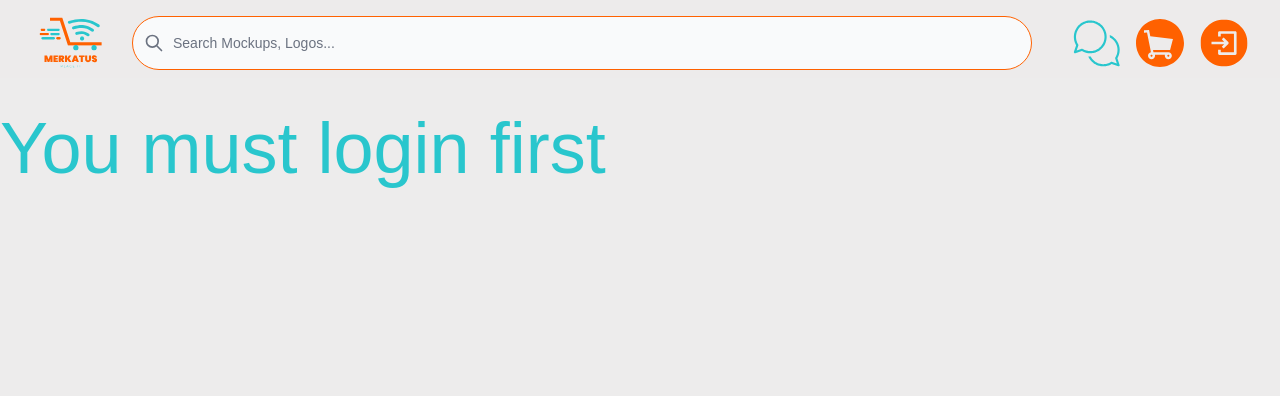
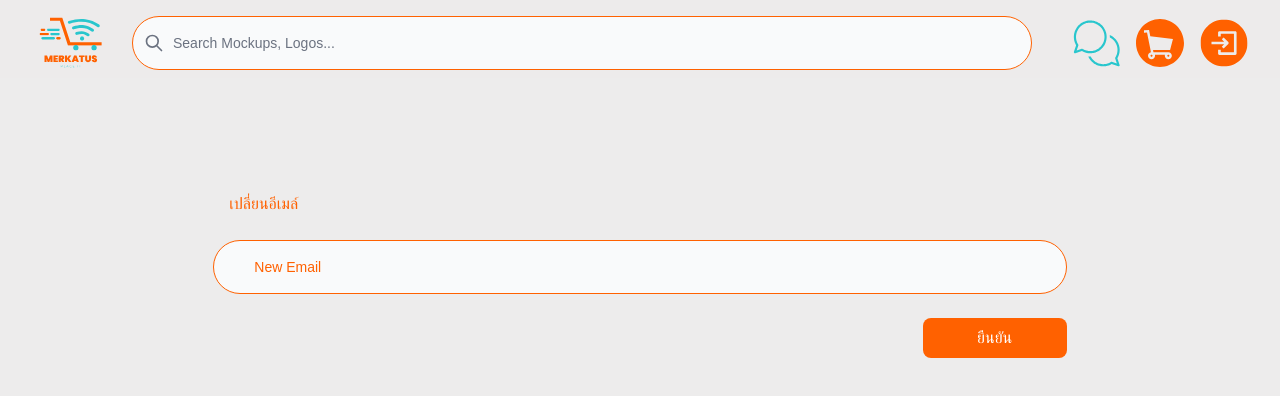
Before and after one commit to natbabo1/CC12-Merkatus-web-app, a React (Create React App) app: page /email in a window 1280 px wide. Shown: the top 396 px of the page. Built offline with nearby package versions, Linux system fonts and the light colour scheme.

Commit message:
feature email-change

```diff
--- /dev/null
+++ b/src/pages/ChangeEmailPage.js
@@ -0,0 +1,30 @@
+import React from "react";
+
+function ChangeEmailPage() {
+  return (
+    <form>
+      <div className="pt-20 flex justify-center">
+        <div className="flex flex-col gap-6 w-4/6 ">
+          <span className="text-vivid-orange pl-4">เปลี่ยนอีเมล์</span>
+
+          <input
+            type="text"
+            className="block p-4 pl-10 w-full text-sm placeholder-vivid-orange text-gray-900 bg-gray-50 rounded-full border border-vivid-orange focus:ring-vivid-orange focus:border-vivid-orange"
+            placeholder="New Email"
+          />
+
+          <div className="flex justify-end">
+            <button
+              className={`text-white flex items-center justify-center bg-vivid-orange h-10 w-36 rounded-lg cursor-pointer hover:bg-transparent hover:border-2 hover:border-vivid-orange hover:text-vivid-orange active:bg-mermaid-net active:text-white
+          }`}
+            >
+              ยืนยัน
+            </button>
+          </div>
+        </div>
+      </div>
+    </form>
+  );
+}
+
+export default ChangeEmailPage;
--- a/src/pages/ChangePasswordPage.js
+++ b/src/pages/ChangePasswordPage.js
@@ -12,7 +12,9 @@ function ChangePasswordPage() {
             placeholder="Old Password"
           />
 
-          <button className="text-[#29C6CD] text-right">ลืมรหัสผ่าน ?</button>
+          <button className="text-[#29C6CD] text-right hover:underline ">
+            ลืมรหัสผ่าน ?
+          </button>
 
           <input
             type="text"
--- a/src/pages/SettingPage.js
+++ b/src/pages/SettingPage.js
@@ -1,10 +1,20 @@
 import React from "react";
+
+import { Link } from "react-router-dom";
 
 function SettingPage() {
   return (
     <div className="w-full flex flex-col items-center mt-80 text-center text-vivid-orange text-3xl">
       <div className="flex justify-between items-center px-3 w-full max-w-xl h-20 cursor-pointer hover:text-mermaid-net">
-        <h1 className="">เปลี่ยนรหัสผ่าน</h1>
+        <Link to="/password" className="">
+          เปลี่ยนรหัสผ่าน
+        </Link>
+        <h1 className="">{">"}</h1>
+      </div>
+      <div className="flex justify-between items-center px-3 w-full max-w-xl h-20 cursor-pointer hover:text-mermaid-net">
+        <Link to="/email" className="">
+          เปลี่ยนอีเมล์
+        </Link>
         <h1 className="">{">"}</h1>
       </div>
       <div className="flex justify-between items-center px-3 w-full max-w-xl h-20 cursor-pointer  hover:text-mermaid-net">
--- a/src/router/Router.js
+++ b/src/router/Router.js
@@ -15,6 +15,7 @@ import NotFoundPage from "../pages/NotFoundPage";
 import NotLoginPage from "../pages/NotLoginPage";
 import ChangePasswordPage from "../pages/ChangePasswordPage";
 import { useAuth } from "../contexts/AuthContext";
+import ChangeEmailPage from "../pages/ChangeEmailPage";
 
 function Router() {
   const { user } = useAuth();
@@ -27,11 +28,12 @@ function Router() {
         <Route path="category/:categoryId" element={<CategoryPage />} />
         <Route path="profile/:sellerId" element={<SellerProfilePage />} />
         <Route path="setting" element={<SettingPage />} />
+        <Route path="/password" element={<ChangePasswordPage />} />
+        <Route path="/email" element={<ChangeEmailPage />} />
         {user ? (
           <>
             <Route path="/addproduct" element={<AddProductPage />} />
             <Route path="/address" element={<AddressEditPage />} />
-            <Route path="/password" element={<ChangePasswordPage />} />
             <Route path="/mycart" element={<CartPage />} />
             <Route path="/checkout" element={<CheckoutPage />} />
             <Route path="/selling" element={<SellingPage />} />
```
